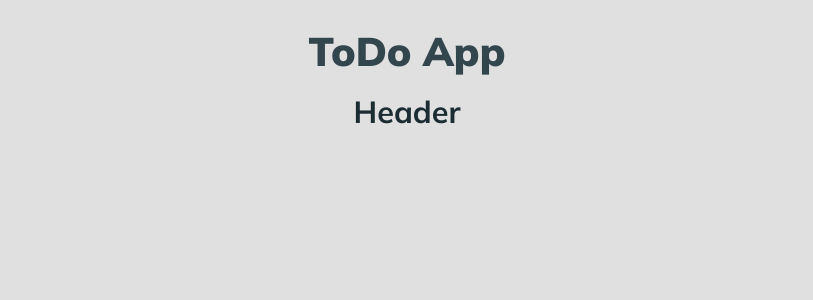
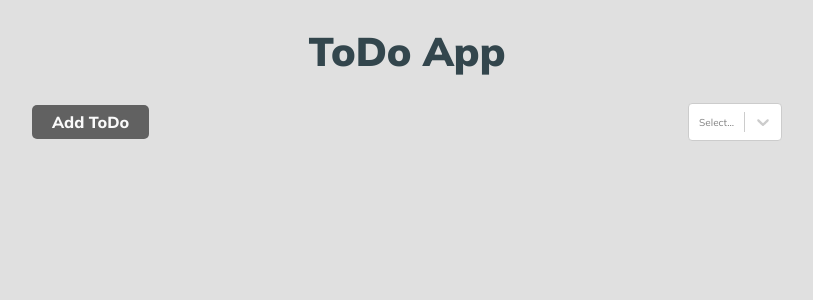
Before and after one commit to MAbdurahman/redux-todo-app, a React (Vite) app: page / in a window 1280 px wide. Shown: the top 300 px of the page, without its empty margins (233-1046 px from the left). Built offline with nearby package versions, Linux system fonts and the light colour scheme.

Commit message:
Update components/Button/

```diff
--- a/src/app/App.jsx
+++ b/src/app/App.jsx
@@ -8,7 +8,10 @@ export default function App() {
    return (
       <div className='container'>
          <PageTitle>ToDo App</PageTitle>
-         <Header />
+         <section className='appWrapper'>
+            <Header/>
+
+         </section>
       </div>
 
    );
--- a/src/assets/utils/functionsUtils.js
+++ b/src/assets/utils/functionsUtils.js
@@ -315,12 +315,3 @@ export function titleize(str) {
 export function removeHTMLTags(str) {
    return makeString(str).replace(/<\/?[^>]+>/g, '');
 }
-
-/**
- * description -
- * @param classes
- * @returns {*}
- */
-export function getClasses(classes) {
-   return classes.filter(item => item !== '').join(' ').trim();
-}
--- a/src/components/Button/Button.module.css
+++ b/src/components/Button/Button.module.css
@@ -1,22 +1,33 @@
+
+
 .button {
    display: inline-block;
    height: auto;
    padding: 0.8rem 2rem;
    border: none;
-   border-radius: 6px;
-   font-weight: 500;
+   border-radius: 5px;
+   font-weight: 800;
    font-size: 1.6rem;
    text-decoration: none;
    text-transform: capitalize;
    cursor: pointer;
    overflow: hidden;
+
+}
+.primary {
+   background-color: var(--color-neutral-600);
+   color: var(--color-neutral-000);
+   transition: background-color 0.2s ease-in-out;
+}
+.primary:hover {
+   background-color: var(--color-neutral-700);
 }
 
-.buttonPrimary {
-   background-color: var(--color-neutral-600);
-   color: var(--color-neutral-000);
-}
-.buttonSecondary {
+.secondary {
    background-color: var(--color-neutral-300);
    color: var(--color-neutral-800);
+   transition: background-color 0.2s ease-in-out;
 }
+.secondary:hover {
+   background-color: var(--color-neutral-500);
+}
--- a/src/components/Button/index.jsx
+++ b/src/components/Button/index.jsx
@@ -1,4 +1,4 @@
-import {getClasses} from '../../assets/utils/functionsUtils.js';
+
 import styles from './Button.module.css';
 
 const buttonTypes = {
@@ -6,17 +6,10 @@ const buttonTypes = {
    secondary: 'Secondary',
 };
 
-export default function Button({ type, variant = 'primary', children, ...rest }) {
-
+export default function Button({ type, variant, children, ...rest }){
    return (
-      <button
-         type={type === 'submit' ? 'submit' : 'button'}
-         className={getClasses([
-            styles.button,
-            styles[`button${buttonTypes[variant]}`],
-         ])}
-         {...rest}
-      >
+      <button type={type === 'submit' ? 'submit' : 'button'}
+         className={`${styles.button} ${styles[variant]}`}{...rest} >
          {children}
       </button>
    );
--- a/src/components/SelectButton/index.jsx
+++ b/src/components/SelectButton/index.jsx
@@ -10,7 +10,7 @@ export default function SelectButton({ children, id, ...rest }) {
    }
 
    return (
-    <Select options={options} style={customStyles} id={id} {...rest}>
+    <Select options={customStyles.options} style={customStyles.control} id={id} {...rest}>
        {children}
     </Select>
    );
--- a/src/index.css
+++ b/src/index.css
@@ -72,7 +72,7 @@
   --color-neutral-400: hsl(196, 0%, 58%);
   --color-neutral-500: hsl(196, 0%, 48%);
   --color-neutral-600: hsl(196, 0%, 38%);
-  --color-neutral-700: hs1(196, 0%, 28%);
+  --color-neutral-700: hsl(196, 0%, 28%);
   --color-neutral-800: hsl(196, 0%, 18%);
   --color-neutral-900: hsl(196, 0%, 10%);
   /* augmented colors */
@@ -272,3 +272,9 @@ small {
   padding-top: 5em;
   padding-bottom: 5em;
 }
+
+.appWrapper {
+  max-width: 750px;
+  width: 100%;
+  margin: 0 auto;
+}
--- a/src/layout/Header/Header.module.css
+++ b/src/layout/Header/Header.module.css
@@ -0,0 +1,34 @@
+
+
+
+.header {
+   display: flex;
+   align-items: center;
+   justify-content: space-between;
+   height: 60px;
+}
+.contentWrapper {
+   background-color: var(--color-neutral-200);
+   padding: 2rem;
+   border-radius: 12px;
+
+}
+
+@media only screen and (min-device-width : 320px) and (max-device-width : 480px) {
+   .contentWrapper {
+      padding: 1.5rem;
+   }
+}
+.emptyText {
+  /*display: inline-block;*/
+   font-size: 1.6rem;
+   font-weight: 500;
+   color: var(--color-neutral-800);
+   text-align: center;
+   margin: 0 auto;
+   padding: 0.5rem 1rem;
+   border-radius: 8px;
+   background-color: var(--color-neutral-100);
+   width: max-content;
+   height: auto;
+}
--- a/src/layout/Header/index.jsx
+++ b/src/layout/Header/index.jsx
@@ -1,11 +1,20 @@
 
+import Button from '../../components/Button/index.jsx';
+import SelectButton from '../../components/SelectButton/index.jsx';
 import styles from './Header.module.css';
 
 export default function Header() {
 
    return (
-      <div>
-         <h2>Header</h2>
+      <div className={styles.header}>
+         <Button variant='primary'>
+            Add ToDo
+         </Button>
+         <SelectButton>
+            <option value='all'>All ToDos</option>
+            <option value='completed'>Completed</option>
+            <option value='incomplete'>Incomplete</option>
+         </SelectButton>
       </div>
 
    );
```
